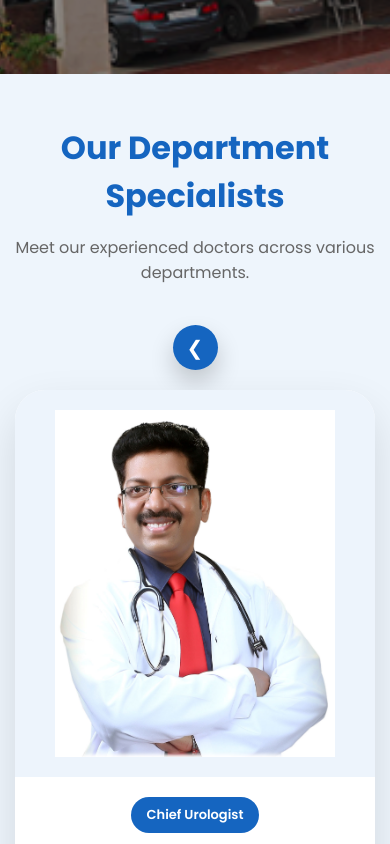
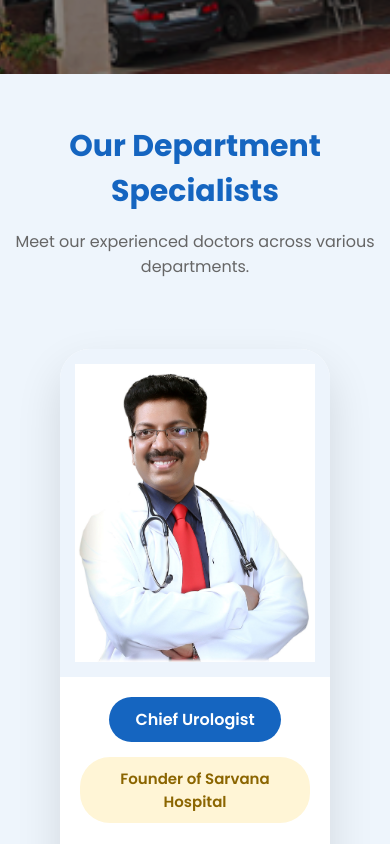
Before and after one commit to Mohammedaraafath/careflow-ui, an Angular app: page / in a window 390 px wide. Shown: the part 760-1604 px from the top of the page. Built offline with nearby package versions, Linux system fonts and the light colour scheme.

Commit message:
home page

```diff
--- a/src/app/features/departments/departments.component.css
+++ b/src/app/features/departments/departments.component.css
@@ -266,28 +266,28 @@ Mobile
 @media (max-width:768px){
 
 .departments-section{
-    padding:50px 15px;
-}
-
-.section-title{
-    margin-bottom:40px;
+    padding:50px 10px;
 }
 
 .section-title h2{
-    font-size:32px;
+    font-size:30px;
 }
 
 .section-title p{
     font-size:16px;
 }
 
+/* Keep arrows left and right */
 .department-carousel{
-    flex-direction:column;
-    gap:20px;
+    display:flex;
+    flex-direction:row;
+    align-items:center;
+    justify-content:center;
+    gap:8px;
 }
 
 .department-card{
-    width:100%;
+    width:calc(100% - 100px);
     min-height:auto;
     flex-direction:column;
 }
@@ -298,12 +298,12 @@ Mobile
 }
 
 .image-section{
-    padding:20px;
+    padding:15px;
 }
 
 .doctor-image{
     width:100%;
-    max-width:280px;
+    max-width:250px;
     height:auto;
 }
 
@@ -313,18 +313,12 @@ Mobile
 }
 
 .badge-container{
+    flex-wrap:wrap;
     justify-content:center;
-    flex-wrap:wrap;
-}
-
-.department-badge,
-.founder-badge{
-    font-size:13px;
-    padding:8px 16px;
 }
 
 .department-details h2{
-    font-size:28px;
+    font-size:26px;
 }
 
 .department-details h3{
@@ -336,29 +330,21 @@ Mobile
     font-size:16px;
 }
 
-.department-details h4{
-    font-size:18px;
-}
-
 .services{
     font-size:15px;
     line-height:1.6;
     max-width:100%;
 }
 
-.profile-btn{
-    width:100%;
-    max-width:220px;
-    margin:auto;
-}
-
+/* Keep arrows visible */
 .arrow{
-    width:45px;
-    height:45px;
-    font-size:20px;
+    width:42px;
+    height:42px;
+    font-size:18px;
     display:flex;
+    align-items:center;
     justify-content:center;
-    align-items:center;
+    flex-shrink:0;
 }
 
 }
```
